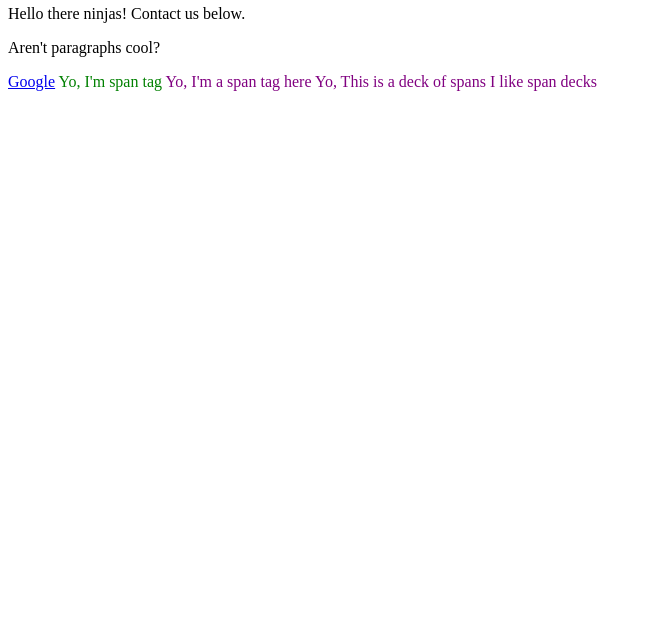
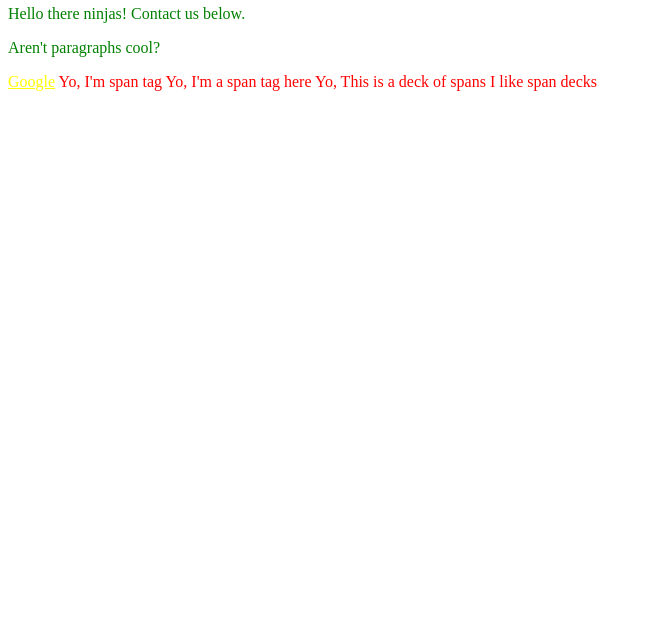
Before and after one commit to Kinga-Zawarczynska/CSS, a plain HTML site: page contact.html in a window 1280 px wide. Shown: the part 169-800 px from the top of the page, without its empty margins (0-652 px from the left). Drawn offline with Linux system fonts and the light colour scheme.

Commit message:
there are specified new styles in syntax.css file, erased some inline and embedded style rules in contact.html

```diff
--- a/contact.html
+++ b/contact.html
@@ -7,9 +7,7 @@
     <title>Document</title>
     <link rel="stylesheet" type="text/css" href="syntax.css">
 
-    <style>
-        span{color: purple;}
-    </style>
+
 </head>
 <body>
     <div id="header">
@@ -17,13 +15,13 @@
         <h2>Contact the Net Ninja????</h2>
     </div>
     <h2 id="content-header">Content</h2>
-
+    <div>
     <p>Hello there ninjas! Contact us below.</p>
     <p>Aren't paragraphs cool?</p>
-
+    </div>
     <a href="http://google.com">Google</a>
 
-    <span style="color: green;">Yo, I'm span tag</span>
+    <span>Yo, I'm span tag</span>
 
     <span class="deck">Yo, I'm a span tag here</span>
     <span class="deck">Yo, This is a deck of spans</span>
--- a/syntax.css
+++ b/syntax.css
@@ -1,3 +1,8 @@
-span{ color: blue;}
+body{color: red;}
 
-span{color: red;}
+div{color: blue;}
+
+p{color: green;}
+
+a{ color: yellow;
+text-decoration: underline;}
```
